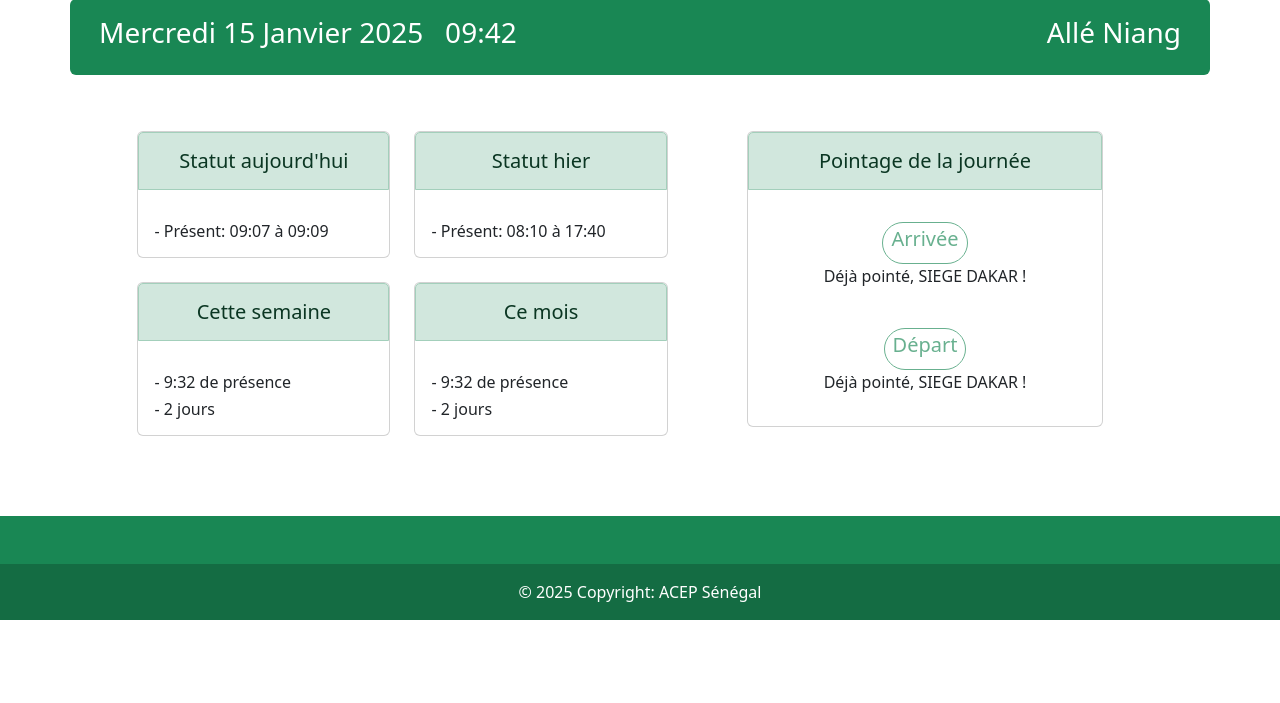
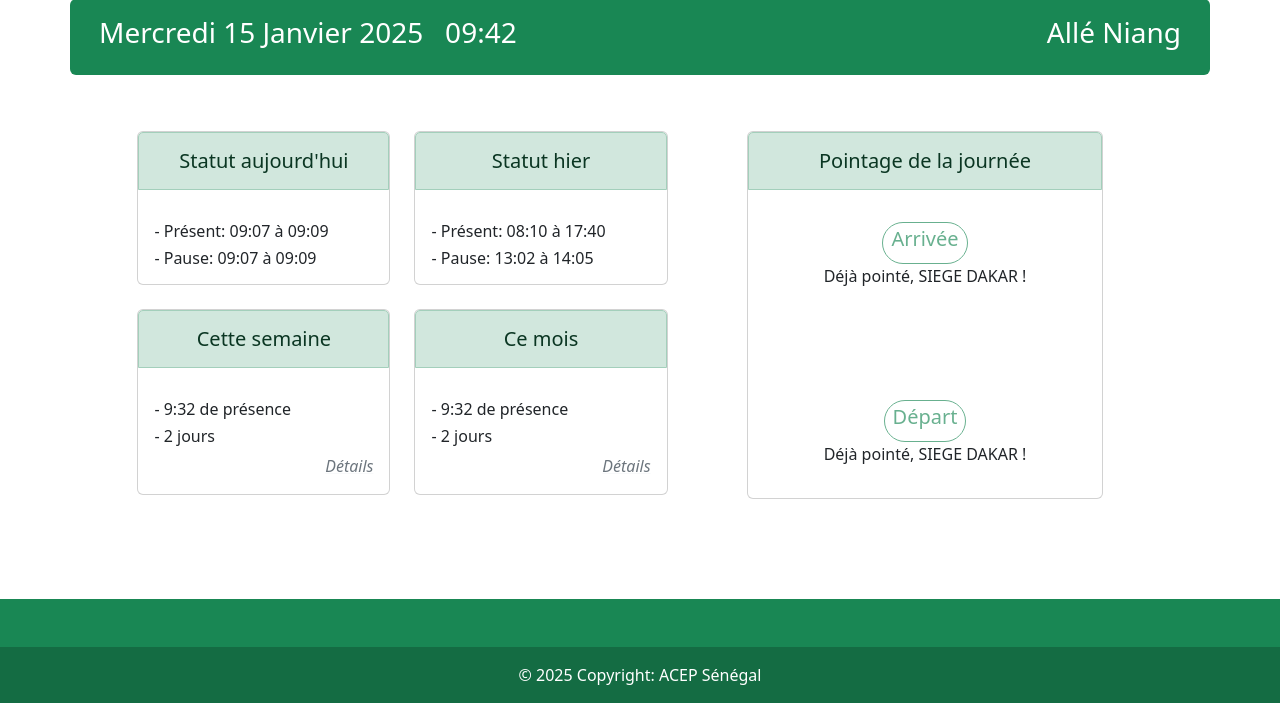
Before and after one commit to alledsi/pointage, a Django app: page / in a window 1280 px wide. Shown: the part 97-800 px from the top of the page. Run offline with Django 5.2, Linux system fonts and the light colour scheme; a user stored in the database is signed in; data comes from the database, SQL or seed files in the repository; both versions use the stored data as it was after the commit; some libraries are stand-ins or nearby versions.

Commit message:
second commit

```diff
--- a/Pointage/urls.py
+++ b/Pointage/urls.py
@@ -25,6 +25,8 @@ urlpatterns = [
     path('logout', views.logout, name="logout"),
     path('arrivee', views.arrivee, name="arrivee"),
     path('depart/<int:id>', views.depart, name="depart"),
+    path('pause/debut/<int:id>', views.debutpause, name="debutpause"),
+    path('pause/fin/<int:id>', views.finpause, name="finpause"),
     path('annee', views.pannee, name="pannee"),
     path('mois', views.pmois, name="pmois"),
     path('semaine', views.psemaine, name="psemaine"),
--- a/app/admin.py
+++ b/app/admin.py
@@ -4,4 +4,4 @@ from .models import pointage
 # Register your models here.
 @admin.register(pointage)
 class pointAdmin(admin.ModelAdmin):
-    list_display = ('id', 'date', 'matricule', 'agent', 'arrivee', 'locarrivee', 'depart', 'locdepart')
+    list_display = ('id', 'date', 'matricule', 'agent', 'arrivee', 'pcarrivee', 'locarrivee', 'debutpause', 'pcdebutpause', 'finpause', 'pcfinpause', 'depart', 'pcdepart', 'locdepart')
--- a/app/templates/app/accueil.html
+++ b/app/templates/app/accueil.html
@@ -21,6 +21,7 @@
           </div>
           <div class="card-body">
             <p class="card-text h6">- {{statut}}</p>
+            <p class="card-text h6">- {{statutP}}</p>
           </div>
         </div>
       </div>
@@ -31,11 +32,12 @@
           </div>
           <div class="card-body">
             <p class="card-text h6">- {{statutH}}</p>
+            <p class="card-text h6">- {{statutPH}}</p>
           </div>
         </div>
       </div>
     </div>
-    &nbsp;
+    <br>
     <div class="row">
       <div class="col-sm-1"></div>
       <div class="col-sm-5">
@@ -46,6 +48,7 @@
           <div class="card-body">
             <p class="card-text h6">- {{hweek}}</p>
             <p class="card-text h6">- {{nd}}</p>
+            <i class="bi bi-info-circle-fill d-flex flex-row-reverse"><a href="{% url 'psemaine' %}" class="link-secondary link-underline-light">Détails</a></i>
           </div>
         </div>
       </div>
@@ -57,10 +60,12 @@
           <div class="card-body">
             <p class="card-text h6">- {{hmois}}</p>
             <p class="card-text h6">- {{nday}}</p>
+            <i class="bi bi-info-circle-fill d-flex flex-row-reverse"><a href="{% url 'pmois' %}" class="link-secondary link-underline-light">Détails</a></i>
           </div>
         </div>
       </div>
     </div>
+    <br>
   </div>
   <div class="col-sm-4">
     <div class="card">
@@ -79,16 +84,60 @@
         </form>
         {% endif %}
         <br>
+        <div class="d-flex flex-row">
+          {% if p and not dep %}
+            {% if dp %}
+              <div class="col-sm-6">
+                <p class="text-secondary h6">Début pause</a>
+              </div>
+            {% else %}
+            <div class="col-sm-6">
+              <a href="{% url 'debutpause' p.0.id %}" onclick="return confirm('Êtes-vous sûr de vouloir marquer votre début de pause ?')" class="link-dark link-underline-light h6">Début pause</a>
+            </div>
+            {% endif %}
+            {% if fp %}
+              <div class="col-sm-6">
+                <p class="text-secondary h6">Fin pause</a>
+              </div>
+            {% else %}
+              {% if dp %}
+                <div class="col-sm-6">
+                  <a href="{% url 'finpause' p.0.id %}" onclick="return confirm('Êtes-vous sûr de vouloir marquer votre fin de pause ?')" class="link-dark link-underline-light h6">Fin pause</a>
+                </div>
+              {% else %}
+                <div class="col-sm-6">
+                  <p class="text-secondary h6">Fin pause</a>
+                </div>
+              {% endif %}
+            {% endif %}
+          {% else %}
+            <br>
+          {% endif %}
+        </div>
+        <br>
         {% if dep%}
+          <br>
           <button type="button" class="btn btn-sm btn-outline-success rounded-pill disabled"><p class="h5">Départ</p></button>
           <p>Déjà pointé, {{p.0.locarrivee}} !</p>
         {% else %}
           {% if p %}
-            <form action="{% url 'depart' p.0.id %}" method="post" onclick="return confirm('Êtes-vous sûr de vouloir marquer votre départ ?');">
-              {% csrf_token %}
-                <p class="h5"><input type="submit" class="btn btn-lg btn-outline-success rounded-pill" value="Départ"></p>
-                <p>Pas encore pointé !</p>
-            </form>
+            {% if fp %}
+              <form action="{% url 'depart' p.0.id %}" method="post" onclick="return confirm('Êtes-vous sûr de vouloir marquer votre départ ?');">
+                {% csrf_token %}
+                  <p class="h5"><input type="submit" class="btn btn-lg btn-outline-success rounded-pill" value="Départ"></p>
+                  <p>Pas encore pointé !</p>
+              </form>
+            {% elif dp %}
+              <br>
+              <button type="button" class="btn btn-sm btn-outline-success rounded-pill disabled"><p class="h5">Départ</p></button>
+              <p class="text-danger">Marquez votre fin de pause d'abord !</p>
+            {% else %}
+              <form action="{% url 'depart' p.0.id %}" method="post" onclick="return confirm('Êtes-vous sûr de vouloir marquer votre départ ?');">
+                {% csrf_token %}
+                  <p class="h5"><input type="submit" class="btn btn-lg btn-outline-success rounded-pill" value="Départ"></p>
+                  <p>Pas encore pointé !</p>
+              </form>
+            {% endif %}
           {% else %}
           <button type="button" class="btn btn-sm btn-outline-success rounded-pill disabled"><p class="h5">Départ</p></button>
           <p class="text-danger">Pointez votre arrivée d'abord !</p>
--- a/app/templates/app/p_semaine.html
+++ b/app/templates/app/p_semaine.html
@@ -19,9 +19,9 @@
               <th class="col-sm-2">Date</th>
               <th class="col-sm-2">Matricule</th>
               <th class="col-sm-2">Arrivée</th>
-              <th class="col-sm-2">Lieu arrivée</th>
+              <th class="col-sm-2">Début pause</th>
+              <th class="col-sm-2">Fin pause</th>
               <th class="col-sm-2">Départ</th>
-              <th class="col-sm-2">Lieu départ</th>
             </tr>
           </thead>
           <tbody>
--- a/app/views.py
+++ b/app/views.py
@@ -8,6 +8,7 @@ from time import strftime, gmtime
 import datetime
 from django.contrib.auth.decorators import login_required
 import socket
+from django.contrib.auth.models import User
 # Create your views here.
 
 sites = {
@@ -131,10 +132,13 @@ sites = {
 def accueil(request):
     mois = {1:'Janvier', 2:'Février', 3:'Mars', 4:'Avril', 5:'Mai', 6:'Juin', 7:'Juillet', 8:'Août', 9:'Septembre', 10:'Octobre', 11:'Novembre', 12:'Décembre'}
     current_dateTime = datetime.datetime.now()
-    m = mois[int(current_dateTime.strftime("%m"))].capitalize()
+    #m = mois[int(current_dateTime.strftime("%m"))].capitalize()
+    m = mois[int(strftime('%m', gmtime()))].capitalize()
+    y = strftime('%Y', gmtime())
     jour = {0:'Dimanche', 1:'Lundi', 2:'Mardi', 3:'Mercredi', 4:'Jeudi', 5:'Vendredi', 6:'Samedi'}
-    j = jour[int(current_dateTime.strftime("%w"))].capitalize()
-    y = current_dateTime.strftime("%Y")
+    #j = jour[int(current_dateTime.strftime("%w"))].capitalize()
+    j = jour[int(strftime('%w', gmtime()))].capitalize()
+    #y = current_dateTime.strftime("%Y")
     dn = str(j)+" "+strftime('%d', gmtime())+" "+str(m)+" "+str(y)
     hm = strftime("%H:%M", gmtime())
     p = pointage.objects.filter(date__exact=strftime("%d/%m/%Y", gmtime()), matricule__exact=request.user.username)
@@ -187,29 +191,46 @@ def accueil(request):
     hmois = str(hmois[0])+":"+str(hmois[1])+" de présence"
     nday = str(nday)+" jours" if nday>1 else str(nday)+" jour"
 
+    dp = None
+    fp = None
+    statutP = "Aucune pause"
     dep = None
     statut = "Aucun pointage"
     if len(p[:1])!=0:
         dep = p[0].depart
         arr = p[0].arrivee
-        timeref = datetime.time(8, 1)
+        dp = p[0].debutpause
+        fp = p[0].finpause
+        timeref = datetime.time(8, 0)
         timepoint = datetime.time(int(arr.split(":")[0]), int(arr.split(":")[1]))
         statut = "A l'heure: "+str(arr) if timeref > timepoint else "En retard: "+str(arr)
+        if dp is not None and fp is not None:
+            statutP = "Pause: "+str(dp)+" à "+str(fp)
+        elif dp is not None:
+            statutP = "Début pause: "+str(dp)
         if dep is not None:
             statut = "Présent: "+str(arr)+" à "+str(dep)
 
+    dpH = None
+    fpH = None
+    statutPH = "Aucune pause"
     depH = None
     statutH = "Aucun pointage"
     if len(pH[:1])!=0:
         depH = pH[0].depart
         arrH = pH[0].arrivee
-        timeref = datetime.time(8, 1)
+        dpH = pH[0].debutpause
+        fpH = pH[0].finpause
+        timeref = datetime.time(8, 0)
         timepoint = datetime.time(int(arrH.split(":")[0]), int(arrH.split(":")[1]))
         statutH = "A l'heure: "+str(arrH) if timeref > timepoint else "En retard: "+str(arrH)
+        if dpH is not None and fpH is not None:
+            statutPH = "Pause: "+str(dpH)+" à "+str(fpH)
+        elif dpH is not None:
+            statutPH = "Début pause: "+str(dp)
         if depH is not None:
             statutH = "Présent: "+str(arrH)+" à "+str(depH)
-
-    return render(request, 'app/accueil.html' ,{'d': dn, 'p': p, 'dep': dep, 'hm': hm, 'statut': statut, 'statutH': statutH, 'hweek': hweek, 'nd': nd, 'hmois': hmois, 'nday': nday})
+    return render(request, 'app/accueil.html' ,{'d': dn, 'p': p, 'dep': dep, 'hm': hm, 'statut': statut, 'statutH': statutH, 'statutP': statutP, 'statutPH': statutPH, 'hweek': hweek, 'nd': nd, 'hmois': hmois, 'nday': nday, 'dp': dp, 'fp': fp})
 
 @login_required
 def pannee(request):
@@ -255,27 +276,13 @@ def psemaine(request):
         pisplit = p.date.split("/")
         #print(datetime.datetime(int(pisplit[2]), int(pisplit[1]), int(pisplit[0])).strftime("%W"))
         if datetime.datetime(int(pisplit[2]), int(pisplit[1]), int(pisplit[0])).strftime("%W") == strftime("%W", gmtime()):
-            l = [p.date, p.matricule, p.arrivee, p.locarrivee, p.depart, p.locdepart]
+            l = [p.date, p.matricule, p.arrivee, p.debutpause, p.finpause, p.depart]
             ps.append(l)
     return render(request, 'app/p_semaine.html', {'ps': ps, 'd': dn, 'hm': hm})
 
 def json_pointage(request):
-    data = list(pointage.objects.all().values('date', 'matricule', 'agent', 'arrivee', 'locarrivee', 'depart', 'locdepart'))
+    data = list(pointage.objects.all().values('date', 'matricule', 'agent', 'arrivee', 'pcarrivee', 'locarrivee', 'debutpause', 'pcdebutpause', 'finpause', 'pcfinpause', 'depart', 'pcdepart', 'locdepart'))
     return JsonResponse(data, safe=False)
-
-def login(request):
-    msg = ""
-    if request.method == 'POST':
-        username = request.POST.get('username')
-        password = request.POST.get('password')
-        user = auth.authenticate(username=username, password=password)
-        if user is not None:
-            auth.login(request, user)
-            return redirect('/')
-        else:
-            messages.error(request, 'Username ou password incorrect')
-            msg = "Nom d'utilisateur ou mot de passe incorrect."
-    return render(request, 'app/login.html', {'form': LoginForm, 'msg':msg})
 
 @login_required
 def export_pannee(request):
@@ -289,14 +296,14 @@ def export_pannee(request):
 
     font_style = xlwt.XFStyle()
     font_style.font.bold = True
-    columns = ['Date', 'Matricule', 'Arrivée', 'Lieu arrivée', 'Départ', 'Lieu départ']
+    columns = ['Date', 'Matricule', 'Arrivée', 'Début pause', 'Fin pause', 'Départ']
 
     for col_num in range(len(columns)):
         ws.write(row_num, col_num, columns[col_num], font_style)
 
     font_style = xlwt.XFStyle()
 
-    rows = pointage.objects.filter(date__endswith=strftime("%Y", gmtime()), matricule__exact=request.user.username).values_list('date', 'matricule', 'arrivee', 'locarrivee', 'depart', 'locdepart')
+    rows = pointage.objects.filter(date__endswith=strftime("%Y", gmtime()), matricule__exact=request.user.username).values_list('date', 'matricule', 'arrivee', 'debutpause', 'finpause', 'depart')
     for row in rows:
         row_num += 1
         for col_num in range(len(row)):
@@ -317,14 +324,14 @@ def export_pmois(request):
 
     font_style = xlwt.XFStyle()
     font_style.font.bold = True
-    columns = ['Date', 'Matricule', 'Arrivée', 'Lieu arrivée', 'Départ', 'Lieu départ']
+    columns = ['Date', 'Matricule', 'Arrivée', 'Début pause', 'Fin pause', 'Départ']
 
     for col_num in range(len(columns)):
         ws.write(row_num, col_num, columns[col_num], font_style)
 
     font_style = xlwt.XFStyle()
 
-    rows = pointage.objects.filter(date__endswith=strftime("%m/%Y", gmtime()), matricule__exact=request.user.username).values_list('date', 'matricule', 'arrivee', 'locarrivee', 'depart', 'locdepart')
+    rows = pointage.objects.filter(date__endswith=strftime("%m/%Y", gmtime()), matricule__exact=request.user.username).values_list('date', 'matricule', 'arrivee', 'debutpause', 'finpause', 'depart')
     for row in rows:
         row_num += 1
         for col_num in range(len(row)):
@@ -333,11 +340,6 @@ def export_pmois(request):
     wb.save(response)
     return response
 
-def logout(request):
-    auth.logout(request)
-    messages.info(request, 'Déconnecté !')
-    return redirect('/login')
-
 @login_required
 def arrivee(request):
     if request.method == 'POST':
@@ -345,12 +347,13 @@ def arrivee(request):
         mat = request.user.username
         ag = request.user.get_full_name()
         ar = strftime("%H:%M", gmtime())
+        pcar = socket.gethostname()
         locar = socket.gethostbyname(socket.gethostname())
         if int(locar.split('.')[0])==10:
             locar = "VPN"
         else:
             locar = sites[int(locar.split('.')[2])]
-        a = pointage(date=dt, matricule=mat, agent=ag, arrivee=ar, locarrivee=locar)
+        a = pointage(date=dt, matricule=mat, agent=ag, arrivee=ar, locarrivee=locar, pcarrivee=pcar)
         a.save()
         return  HttpResponseRedirect('/')
 
@@ -358,10 +361,44 @@ def arrivee(request):
 def depart(request, id):
     if request.method == 'POST':
         dep = strftime("%H:%M", gmtime())
+        pcdep = socket.gethostname()
         locdep = socket.gethostbyname(socket.gethostname())
         if int(locdep.split('.')[0])==10:
             locdep = "VPN"
         else:
             locdep = sites[int(locdep.split('.')[2])]
-        pointage.objects.filter(pk=id).update(depart=dep, locdepart=locdep)
+        pointage.objects.filter(pk=id).update(depart=dep, locdepart=locdep, pcdepart=pcdep)
         return  HttpResponseRedirect('/')
+
+@login_required
+def debutpause(request, id):
+    dp = strftime("%H:%M", gmtime())
+    pcdp = socket.gethostname()
+    pointage.objects.filter(pk=id).update(debutpause=dp, pcdebutpause=pcdp)
+    return  HttpResponseRedirect('/')
+
+@login_required
+def finpause(request, id):
+    fp = strftime("%H:%M", gmtime())
+    pcfp = socket.gethostname()
+    pointage.objects.filter(pk=id).update(finpause=fp, pcfinpause=pcfp)
+    return  HttpResponseRedirect('/')
+
+def login(request):
+    msg = ""
+    if request.method == 'POST':
+        username = request.POST.get('username')
+        password = request.POST.get('password')
+        user = auth.authenticate(username=username, password=password)
+        if user is not None:
+            auth.login(request, user)
+            return redirect('/')
+        else:
+            messages.error(request, 'Username ou password incorrect')
+            msg = "Nom d'utilisateur ou mot de passe incorrect."
+    return render(request, 'app/login.html', {'form': LoginForm, 'msg':msg})
+
+def logout(request):
+    auth.logout(request)
+    messages.info(request, 'Déconnecté !')
+    return redirect('/login')
```
Also changed, not shown: app/models.py (+7 -1 lines), app/templates/app/p_annee.html (+4 -4 lines), app/templates/app/p_mois.html (+4 -4 lines), app/migrations/0004_pointage_debutpause_pointage_finpause_and_more.py (added), db.sqlite3.
